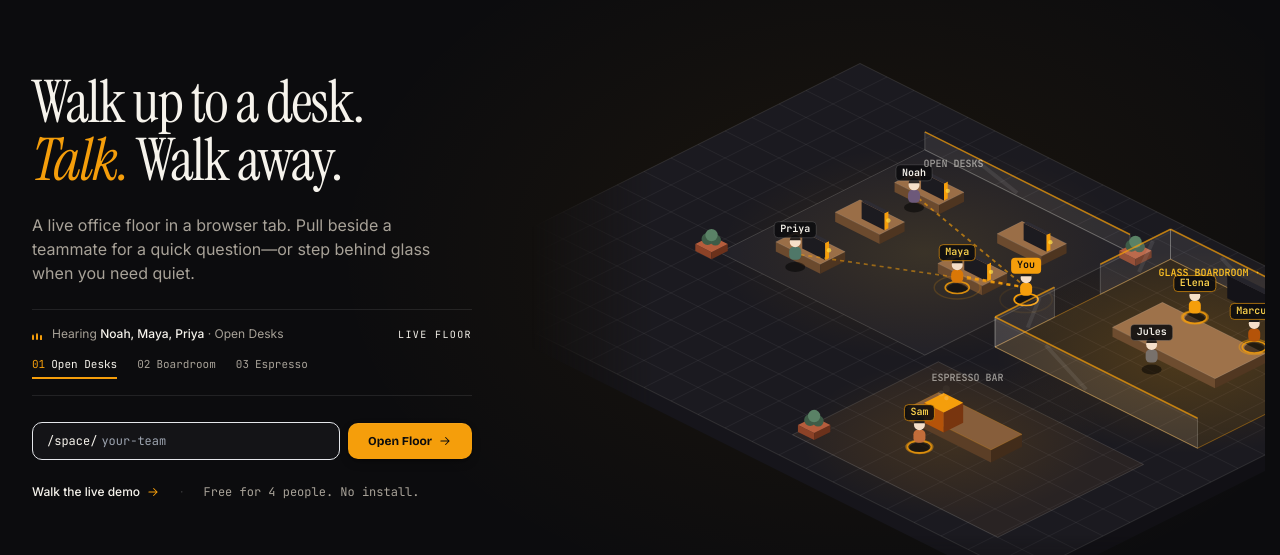
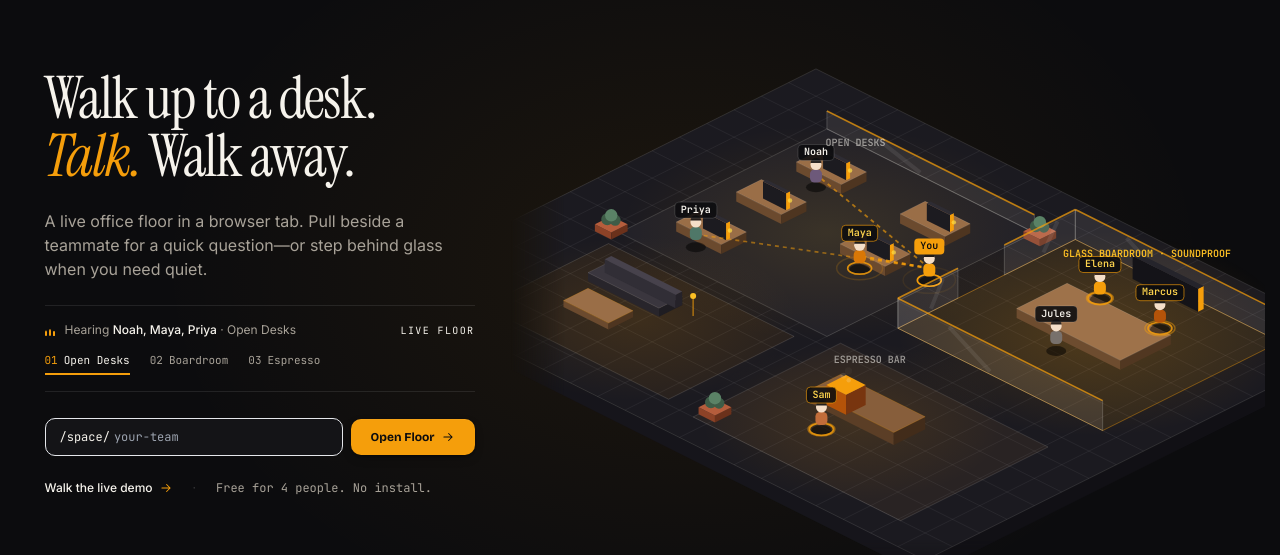
Before and after one commit to jerryboss322/arcade-forge, a Next.js app: page / in a window 1280 px wide. Shown: the part 127-682 px from the top of the page. Built offline with nearby package versions, Linux system fonts and the light colour scheme; no server answers.

Commit message:
Tighten hero left-right spacing and add south-west lounge nook to bridge floor gap

```diff
--- a/src/app/page.tsx
+++ b/src/app/page.tsx
@@ -130,21 +130,21 @@ export default function HomePage() {
     <div className="min-w-0">
       {/* 01 · SIGNATURE EDITORIAL HERO — Live Floor Console Synced to Isometric Diorama */}
       <section className="relative overflow-hidden border-b border-white/[0.07] bg-bg">
-        {/* Warm studio light spill unifying the isometric floor with the editorial column */}
+        {/* Warm studio light spill bridging the seam between the left copy and the isometric floor */}
         <div
           aria-hidden="true"
           className="pointer-events-none absolute inset-0"
           style={{
             background:
-              "radial-gradient(58% 72% at 68% 46%, rgba(245, 158, 11, 0.065), transparent 72%)",
+              "radial-gradient(56% 74% at 54% 48%, rgba(245, 158, 11, 0.075), transparent 74%)",
           }}
         />
 
-        <div className="max-w-[1320px] mx-auto px-4 sm:px-6 md:px-8 pt-12 md:pt-16 pb-10 lg:pb-14 relative">
-          <div className="grid grid-cols-1 lg:grid-cols-12 items-center gap-10 lg:gap-0">
-            <div className="lg:col-span-5 relative z-10 space-y-6 lg:pr-4">
+        <div className="max-w-[1240px] mx-auto px-4 sm:px-6 md:px-8 pt-10 md:pt-14 pb-10 lg:pb-12 relative">
+          <div className="grid grid-cols-1 lg:grid-cols-12 items-center gap-8 lg:gap-0">
+            <div className="lg:col-span-5 relative z-20 space-y-6">
               <h1
-                className="font-editorial font-normal text-text tracking-[-0.025em] leading-[0.98] [text-wrap:normal] lg:w-[116%]"
+                className="font-editorial font-normal text-text tracking-[-0.025em] leading-[0.98] [text-wrap:normal]"
                 style={{ fontSize: "clamp(2.7rem, 1.75rem + 2.4vw, 4.35rem)" }}
               >
                 <span className="block sm:whitespace-nowrap">Walk up to a desk.</span>
@@ -154,12 +154,12 @@ export default function HomePage() {
                 </span>
               </h1>
 
-              <p className="text-[15px] sm:text-base text-text-muted leading-[1.6] max-w-[42ch]">
+              <p className="text-[15px] sm:text-base text-text-muted leading-[1.6] max-w-[40ch]">
                 A live office floor in a browser tab. Pull beside a teammate for a quick question—or step behind glass when you need quiet.
               </p>
 
               {/* Signature Live Floor Telemetry + Direct Room Switcher (Synced with Diorama) */}
-              <div className="border-y border-white/[0.09] py-4 space-y-3 max-w-[440px]">
+              <div className="border-y border-white/[0.09] py-4 space-y-3 max-w-[430px]">
                 <div className="flex items-center justify-between gap-3">
                   <div className="flex items-center gap-2.5 min-w-0 text-xs">
                     {floorStatus.isSealed ? (
@@ -245,7 +245,7 @@ export default function HomePage() {
               {/* Signature Inline Floor Intercom Launcher */}
               <form
                 onSubmit={handleHeroLaunch}
-                className="max-w-[440px] flex flex-col sm:flex-row items-stretch sm:items-center gap-2 pt-0.5"
+                className="max-w-[430px] flex flex-col sm:flex-row items-stretch sm:items-center gap-2 pt-0.5"
               >
                 <div className="flex-1 flex items-center bg-surface border border-[color:var(--color-border-strong)]/80 focus-within:border-accent rounded-control px-3.5 py-2.5 transition-colors">
                   <span className="font-mono text-xs text-text-muted/70 mr-1 select-none shrink-0">
@@ -286,7 +286,7 @@ export default function HomePage() {
               </div>
             </div>
 
-            <div className="lg:col-span-7 relative lg:-mr-28 xl:-mr-40 lg:-mb-12">
+            <div className="lg:col-span-7 relative z-10 lg:-ml-4 xl:-ml-6 lg:-mr-12 xl:-mr-16 lg:-mb-10">
               <IsometricOfficeHero
                 requestedZone={requestedZone}
                 onStatusChange={setFloorStatus}
--- a/src/components/home/IsometricOfficeHero.tsx
+++ b/src/components/home/IsometricOfficeHero.tsx
@@ -150,10 +150,10 @@ export function IsometricOfficeHero({
       ctx.scale(dpr, dpr);
       ctx.clearRect(0, 0, width, height);
 
-      const tileW = Math.max(38, Math.min(54, width * 0.054));
+      const tileW = Math.max(41, Math.min(56, width * 0.056));
       const tileH = tileW * 0.5;
-      const originX = width * 0.37;
-      const originY = height * 0.09;
+      const originX = width * 0.305;
+      const originY = height * 0.07;
       geomRef.current = { tileW, tileH, originX, originY };
 
       const toIso = (gx: number, gy: number): [number, number] => [
@@ -394,9 +394,10 @@ export function IsometricOfficeHero({
         ctx.fillText(name, cx, cy - 35 + bob);
       };
 
-      // 1. Extruded Architectural Diorama Floor Slab (22 x 16)
+      // 1. Extruded Architectural Diorama Floor Slab (gx: 2..22, gy: 0..16)
       const slabDepth = 16;
-      const [s0x, s0y] = toIso(0, 16);
+      const minGx = 2;
+      const [s0x, s0y] = toIso(minGx, 16);
       const [s1x, s1y] = toIso(22, 16);
       const [s2x, s2y] = toIso(22, 0);
 
@@ -421,12 +422,12 @@ export function IsometricOfficeHero({
       ctx.fill();
 
       // Main floor surface
-      drawDiamond(0, 0, 22, 16, "#1B1A20", "rgba(246, 243, 236, 0.12)");
+      drawDiamond(minGx, 0, 22 - minGx, 16, "#1B1A20", "rgba(246, 243, 236, 0.12)");
 
       // Subtle architectural tile grid
       ctx.strokeStyle = "rgba(255, 255, 255, 0.055)";
       ctx.lineWidth = 1;
-      for (let gx = 1; gx < 22; gx++) {
+      for (let gx = minGx + 1; gx < 22; gx++) {
         const [ax, ay] = toIso(gx, 0);
         const [bx, by] = toIso(gx, 16);
         ctx.beginPath();
@@ -435,7 +436,7 @@ export function IsometricOfficeHero({
         ctx.stroke();
       }
       for (let gy = 1; gy < 16; gy++) {
-        const [ax, ay] = toIso(0, gy);
+        const [ax, ay] = toIso(minGx, gy);
         const [bx, by] = toIso(22, gy);
         ctx.beginPath();
         ctx.moveTo(ax, ay);
@@ -445,10 +446,12 @@ export function IsometricOfficeHero({
 
       // 2. Floor Rugs & Warm Overhead Studio Light Pools
       drawDiamond(4.4, 2.0, 7.6, 7.6, "#222128", "rgba(246, 243, 236, 0.15)");
+      drawDiamond(4.6, 10.2, 6.8, 4.6, "rgba(245, 158, 11, 0.06)", "rgba(246, 243, 236, 0.13)");
       drawDiamond(13.0, 1.5, 7.5, 6.5, "rgba(245, 158, 11, 0.095)", "rgba(245, 158, 11, 0.42)");
       drawDiamond(12.5, 9.6, 7.6, 5.4, "rgba(180, 118, 66, 0.09)", "rgba(246, 243, 236, 0.12)");
 
       drawLightPool(8.2, 5.8, tileW * 3.8, "rgba(251, 191, 36, 0.11)");
+      drawLightPool(7.9, 12.4, tileW * 2.9, "rgba(245, 158, 11, 0.10)");
       drawLightPool(16.8, 4.6, tileW * 3.6, "rgba(245, 158, 11, 0.16)");
       drawLightPool(15.6, 12.2, tileW * 2.8, "rgba(245, 158, 11, 0.11)");
 
@@ -503,7 +506,24 @@ export function IsometricOfficeHero({
       // Presentation wall display with glowing amber slide accent
       drawBox(15.5, 1.7, 2.4, 0.2, 23, "#25242B", "#141318", "#F59E0B");
 
-      // 6. Espresso Lounge Counter + Animated Steam Wisps
+      // 6. Espresso Lounge Counter + Animated Steam Wisps + West Studio Lounge Nook
+      // West lounge sofa & low walnut coffee table (bridges the south-west corner beside the hero text)
+      drawBox(5.6, 11.1, 2.6, 0.85, 8.5, "#3A363E", "#28252B", "#1F1D22", "rgba(255,255,255,0.12)");
+      drawBox(5.6, 11.1, 2.6, 0.24, 13.5, "#47424C", "#312E36", "#252229");
+      drawBox(6.1, 12.45, 1.65, 0.9, 6.5, "#9A6E47", "#6B4A2E", "#4E3520", "rgba(245, 158, 11, 0.22)");
+      // Warm amber studio floor lamp beside sofa
+      const [flX, flY] = toIso(8.8, 11.3);
+      ctx.strokeStyle = "rgba(245, 158, 11, 0.65)";
+      ctx.lineWidth = 1.4;
+      ctx.beginPath();
+      ctx.moveTo(flX, flY);
+      ctx.lineTo(flX, flY - 19);
+      ctx.stroke();
+      ctx.fillStyle = "#FBBF24";
+      ctx.beginPath();
+      ctx.arc(flX, flY - 20, 3, 0, Math.PI * 2);
+      ctx.fill();
+
       drawBox(14.1, 11.2, 3.1, 1.15, 12.5, "#875E3B", "#5B3E26", "#422C1A", "rgba(245, 158, 11, 0.25)");
       drawBox(14.5, 11.4, 0.72, 0.72, 20, "#F59E0B", "#B45309", "#78350F");
 
@@ -682,10 +702,10 @@ export function IsometricOfficeHero({
         className="w-full h-full"
         style={{
           WebkitMaskImage:
-            "linear-gradient(to right, transparent 0%, black 14%, black 100%), linear-gradient(to top, transparent 0%, black 14%, black 100%)",
+            "linear-gradient(to right, transparent 0%, black 7%, black 100%), linear-gradient(to top, transparent 0%, black 12%, black 100%)",
           WebkitMaskComposite: "source-in",
           maskImage:
-            "linear-gradient(to right, transparent 0%, black 14%, black 100%), linear-gradient(to top, transparent 0%, black 14%, black 100%)",
+            "linear-gradient(to right, transparent 0%, black 7%, black 100%), linear-gradient(to top, transparent 0%, black 12%, black 100%)",
           maskComposite: "intersect",
         }}
       >
@@ -693,12 +713,12 @@ export function IsometricOfficeHero({
           ref={canvasRef}
           onClick={handleCanvasClick}
           title="Click anywhere on the floor to walk"
-          className="w-[122%] lg:w-[130%] h-[112%] -ml-[6%] lg:-ml-[10%] cursor-pointer block"
+          className="w-[120%] lg:w-[126%] h-[112%] -ml-[4%] lg:-ml-[6%] cursor-pointer block"
         />
       </div>
 
       {/* Subtle studio caption + WCAG 2.2.2 Pause/Play control outside masked container */}
-      <div className="absolute bottom-3 right-4 lg:right-28 xl:right-40 z-20 flex items-center gap-2.5">
+      <div className="absolute bottom-3 right-4 lg:right-12 xl:right-16 z-20 flex items-center gap-2.5">
         {!hasInteracted && (
           <span className="hidden sm:inline font-mono text-[11px] text-text-muted bg-bg/85 backdrop-blur-sm px-2.5 py-1 rounded-control border border-white/10">
             Click anywhere on the floor to walk
```
